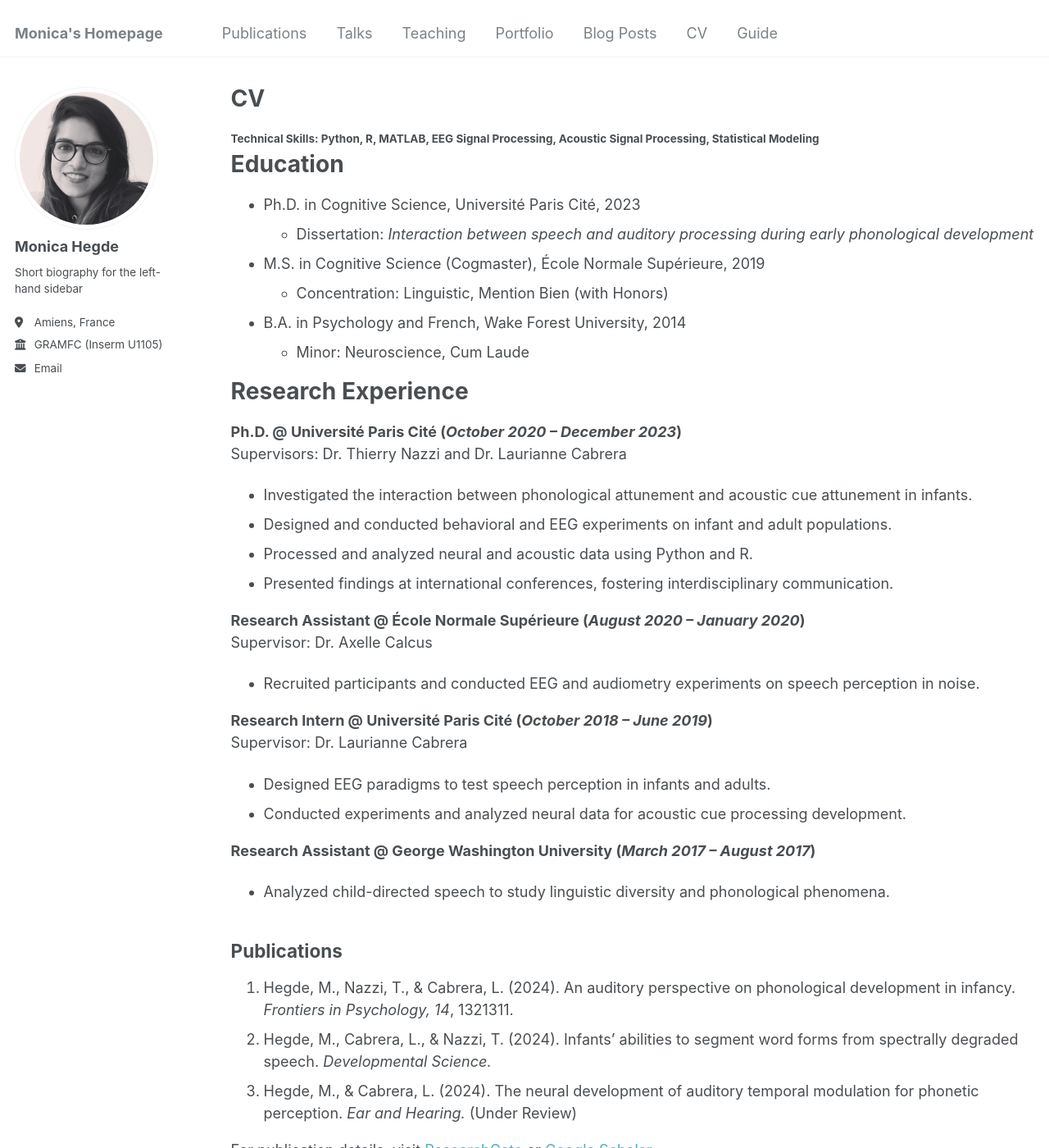
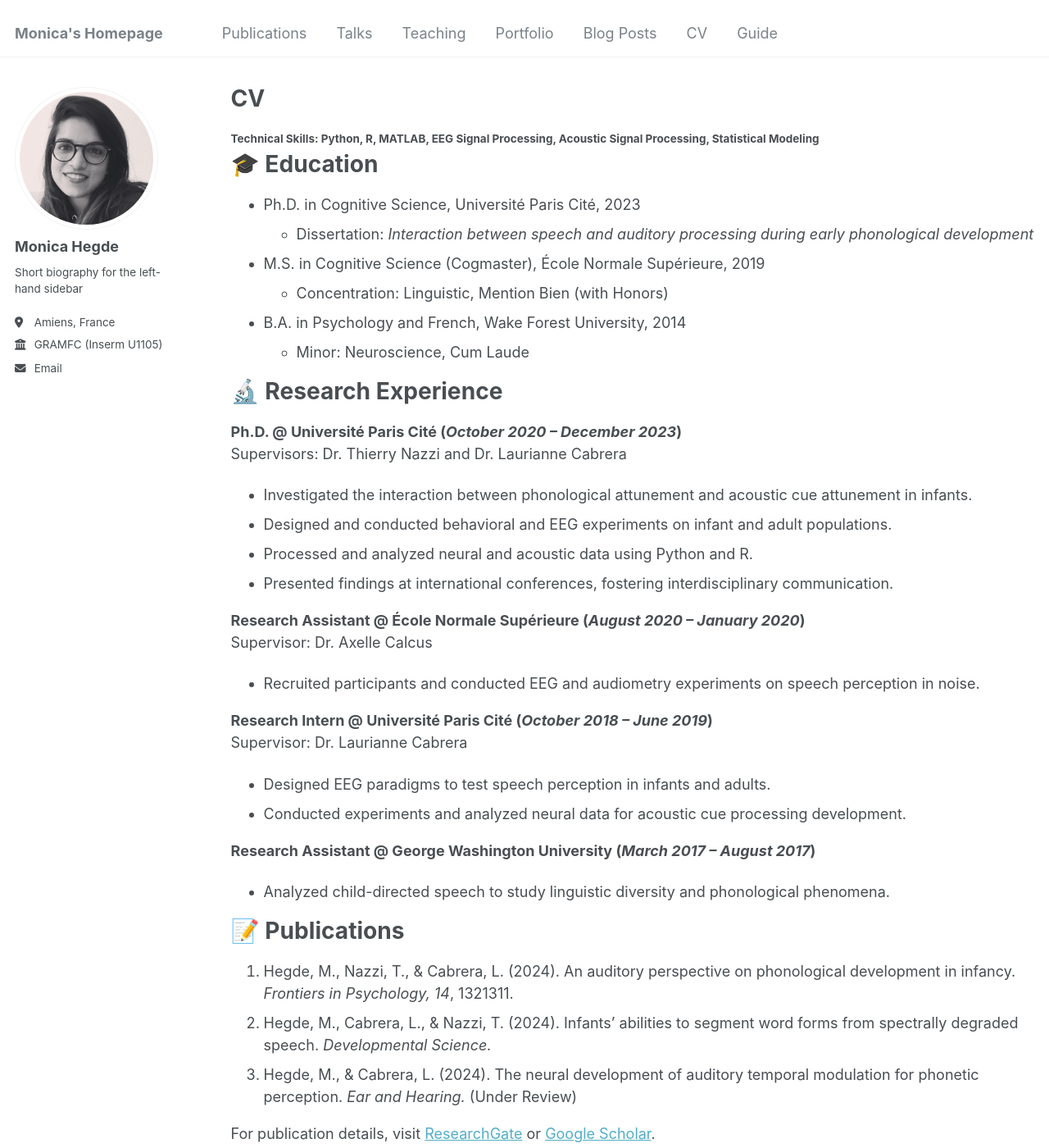
Before and after one commit to hahaharmonica/hahaharmonica.github.io, a Jekyll site: the page built from _pages/cv.md, in a window 1280 px wide and 1400 px high. Shown: the whole window at 82% size. Built offline with Jekyll 4.4.1, drawn with Linux system fonts in a browser that asks for light colours; some of the changed text lies outside the part shown.

Commit message:
Update cv.md

```diff
--- a/_pages/cv.md
+++ b/_pages/cv.md
@@ -12,7 +12,7 @@ redirect_from:
 #### Technical Skills: Python, R, MATLAB, EEG Signal Processing, Acoustic Signal Processing, Statistical Modeling
 
 
-Education
+🎓 Education
 ======
 * Ph.D. in Cognitive Science, Université Paris Cité, 2023
   * Dissertation: *Interaction between speech and auditory processing during early phonological development*
@@ -21,7 +21,7 @@ Education
 * B.A. in Psychology and French, Wake Forest University, 2014
   * Minor: Neuroscience,  Cum Laude
 
-Research Experience
+🔬 Research Experience
 ======
 **Ph.D. @ Université Paris Cité (_October 2020 – December 2023_)**
 Supervisors: Dr. Thierry Nazzi and Dr. Laurianne Cabrera
@@ -42,19 +42,22 @@ Supervisor: Dr. Laurianne Cabrera
 **Research Assistant @ George Washington University (_March 2017 – August 2017_)**
 - Analyzed child-directed speech to study linguistic diversity and phonological phenomena.
 
-## Publications
+📝 Publications
+======
 1. Hegde, M., Nazzi, T., & Cabrera, L. (2024). An auditory perspective on phonological development in infancy. *Frontiers in Psychology, 14*, 1321311.
 2. Hegde, M., Cabrera, L., & Nazzi, T. (2024). Infants’ abilities to segment word forms from spectrally degraded speech. *Developmental Science.*
 3. Hegde, M., & Cabrera, L. (2024). The neural development of auditory temporal modulation for phonetic perception. *Ear and Hearing.* (Under Review)
 
 For publication details, visit [ResearchGate](#) or [Google Scholar](#).
 
-## Conference Presentations
+📢 Conference Presentations
+======
 - Spectro-temporal processing of speech during phonological development – LABEX-EFL, 2023
 - Neural development of auditory temporal modulation – Society for Neurobiology of Language, 2023
 - Impact of spectrally degraded speech on word segmentation – International Congress of Infant Studies, 2022
 
-## Skills
+💡 Skills
+======
 - **Experimental Design and Analysis:** EEG signal processing, Acoustic signal processing
 - **Languages:** English (Native), French (Professional), Kannada (Conversational)
 - **Programming and Data Analysis:** Python(Packages: Numpy, Pandas, Matplotlib, MNE), R, MATLAB, SPSS, EEG Analysis (MNE, Biosemi, EGI), Acoustic Signal Processing
```
